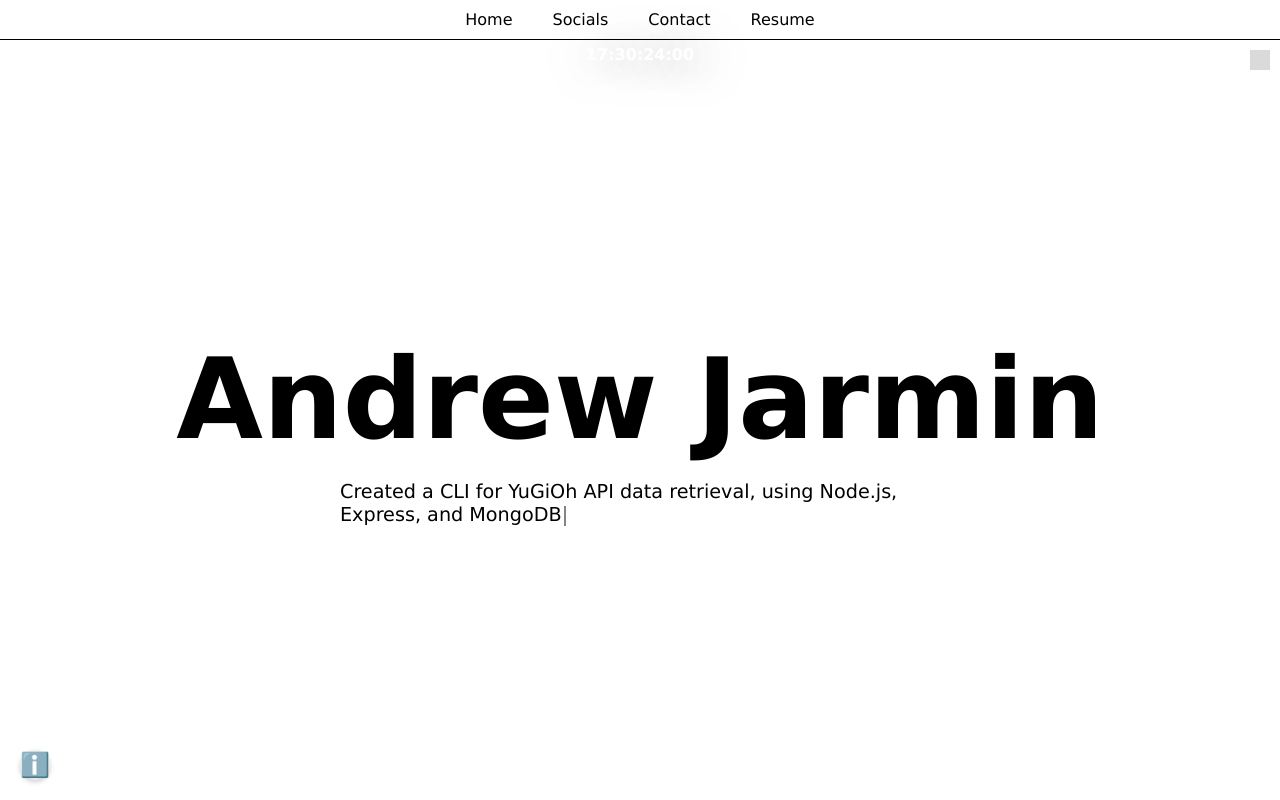
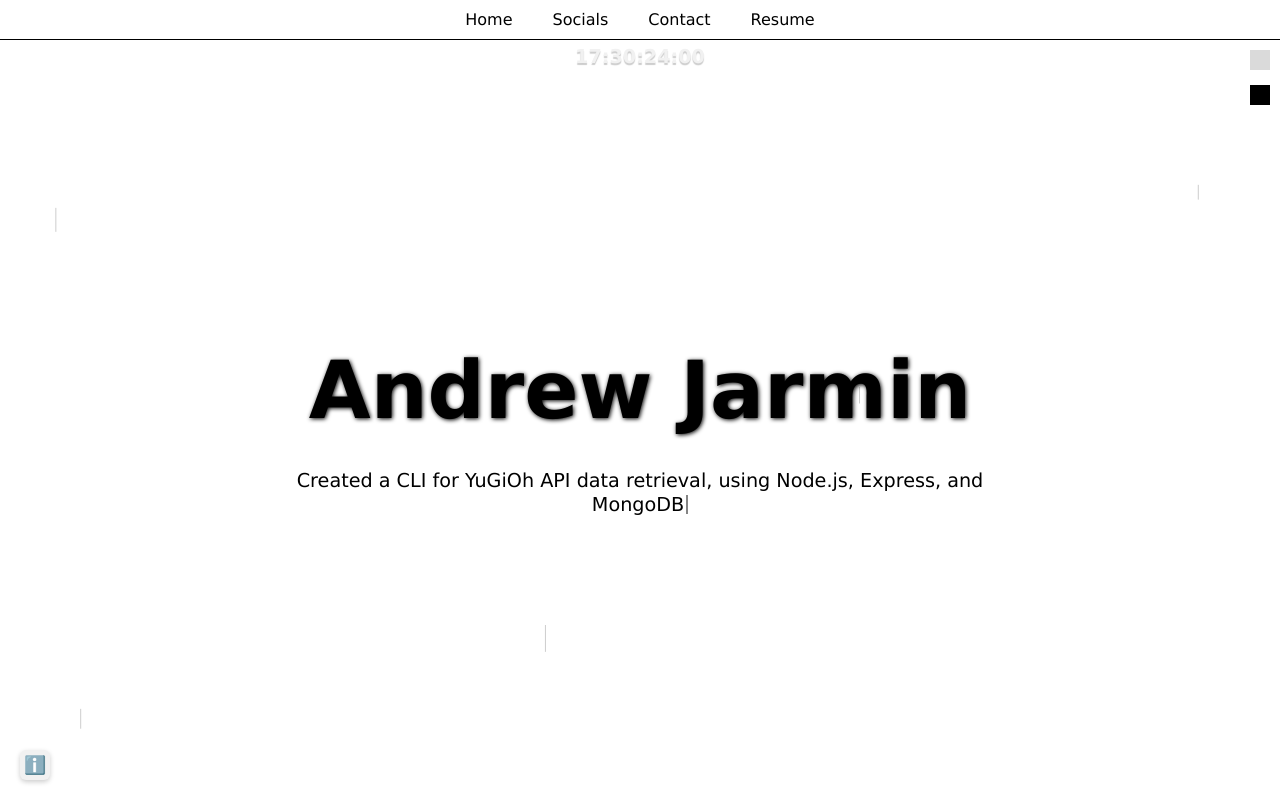
Before and after one commit to AndrewJ99/portfolio25, a plain HTML site: page index.html in a window 1280 px wide. Drawn offline with Linux system fonts and the light colour scheme.

Commit message:
Add files via upload

```diff
--- a/index.html
+++ b/index.html
@@ -18,9 +18,15 @@
 
     <div id="digital-clock"></div>
 
+    <canvas id="rainCanvas"></canvas>
+
     <a href="snakes.html" class="game-link" title="Play Snake Game">
         <div class="game-square"></div>
     </a>
+
+    <button id="theme-toggle" class="theme-toggle" title="Toggle Light/Dark Theme">
+        <div class="theme-square"></div>
+    </button>
 
     <main class="hero" role="main">
         <h1>Andrew Jarmin</h1>
--- a/script.js
+++ b/script.js
@@ -1,3 +1,4 @@
+// Dynamic text functionality
 const dynamicText = document.getElementById('dynamic-text');
 const cursor = document.querySelector('.cursor');
 
@@ -14,7 +15,7 @@ async function fetchParagraphs() {
     try {
         const response = await fetch('paragraphs.json');
         paragraphs = await response.json();
-        loadParagraph(); // This will now use the freshly loaded paragraphs
+        loadParagraph();
         type();
     } catch (error) {
         console.error('Error fetching paragraphs:', error);
@@ -28,8 +29,6 @@ function loadParagraph() {
     } while (newParagraph === currentParagraph && paragraphs.length > 1);
 
     currentParagraph = newParagraph;
-
-    // Reset the typing animation
     currentChar = 0;
     isDeleting = false;
 }
@@ -43,7 +42,6 @@ function type() {
     const current = currentParagraph.substring(0, currentChar);
     dynamicText.textContent = current;
 
-    // Position the cursor
     const textWidth = dynamicText.offsetWidth;
     cursor.style.left = `${textWidth}px`;
 
@@ -59,23 +57,18 @@ function type() {
 
     if (isDeleting && currentChar === 0) {
         isDeleting = false;
-        loadParagraph(); // This will now load a new paragraph every time
-        currentChar = 0; // Reset the current character
+        loadParagraph();
+        currentChar = 0;
     }
 
     currentChar += isDeleting ? -1 : 1;
-    setTimeout(type, isDeleting ? 50 : 25 );
+    setTimeout(type, isDeleting ? 50 : 25);
 }
 
 fetchParagraphs();
-
-// Check for paragraph change every minute
 setInterval(loadParagraph, 60000);
 
-
-
-// CLOCK FEATURE
-// Digital Clock Function
+// Clock functionality
 function updateClock() {
     const now = new Date();
     let hours = now.getHours().toString().padStart(2, '0');
@@ -86,8 +79,84 @@ function updateClock() {
     document.getElementById('digital-clock').textContent = `${hours}:${minutes}:${seconds}:${milliseconds}`;
 }
 
-// Update clock every 10 milliseconds for smoother millisecond display
 setInterval(updateClock, 10);
+updateClock();
 
-// Initial call to display time immediately
-updateClock();
+// Theme toggle functionality
+const themeToggle = document.getElementById('theme-toggle');
+const body = document.body;
+
+themeToggle.addEventListener('click', () => {
+    body.classList.toggle('dark-theme');
+    updateRaindropColor();
+    localStorage.setItem('theme', body.classList.contains('dark-theme') ? 'dark' : 'light');
+});
+
+const savedTheme = localStorage.getItem('theme');
+if (savedTheme === 'dark') {
+    body.classList.add('dark-theme');
+}
+
+// Raindrop effect
+const canvas = document.getElementById('rainCanvas');
+const ctx = canvas.getContext('2d');
+
+function setCanvasSize() {
+    canvas.width = window.innerWidth;
+    canvas.height = window.innerHeight;
+}
+setCanvasSize();
+window.addEventListener('resize', setCanvasSize);
+
+class Raindrop {
+    constructor() {
+        this.x = Math.random() * canvas.width;
+        this.y = 0;
+        this.length = Math.random() * 20 + 10;
+        this.speed = Math.random() * 5 + 2;
+        this.color = body.classList.contains('dark-theme') ? 'rgba(255, 255, 255, 0.2)' : 'rgba(0, 0, 0, 0.2)';
+    }
+
+    fall() {
+        this.y += this.speed;
+        if (this.y > canvas.height) {
+            this.y = 0;
+            this.x = Math.random() * canvas.width;
+        }
+    }
+
+    draw() {
+        ctx.beginPath();
+        ctx.moveTo(this.x, this.y);
+        ctx.lineTo(this.x, this.y + this.length);
+        ctx.strokeStyle = this.color;
+        ctx.lineWidth = 1;
+        ctx.stroke();
+    }
+}
+
+const raindrops = [];
+for (let i = 0; i < 5; i++) {
+    raindrops.push(new Raindrop());
+}
+
+function updateRaindropColor() {
+    const rainColor = body.classList.contains('dark-theme') ? 'rgba(255, 255, 255, 0.2)' : 'rgba(0, 0, 0, 0.2)';
+    raindrops.forEach(drop => {
+        drop.color = rainColor;
+    });
+}
+
+function animate() {
+    ctx.clearRect(0, 0, canvas.width, canvas.height);
+    raindrops.forEach(drop => {
+        drop.fall();
+        drop.draw();
+    });
+    requestAnimationFrame(animate);
+}
+
+animate();
+
+// Initial raindrop color update
+updateRaindropColor();
--- a/styles.css
+++ b/styles.css
@@ -20,19 +20,25 @@ body, html {
 }
 
 h1 {
-    font-size: 7rem;
-    margin-bottom: 1rem;
+    font-size: 5rem; /* Slightly reduced from 7rem for better fit */
+    margin-bottom: 2rem;
+    width: 100%;
+    padding: 0 20px;
+    box-sizing: border-box;
+    text-shadow: 1px 1px 4px #000000;
 }
 
 .dynamic-text-container {
-    display: inline-block;
-    position: relative;
-    max-width: 600px;
-    text-align: left;
+    width: 100%; /* Take full width of the parent */
+    max-width: 800px; /* Limit maximum width for readability */
+    padding: 0 20px;
+    box-sizing: border-box;
+    text-align: center; /* Center the text */
 }
 
 #dynamic-text {
     font-size: 1.2rem;
+    line-height: 1.2; /* Improve readability */
 }
 
 .cursor {
@@ -108,9 +114,9 @@ h1 {
 
 .notification-icon {
     cursor: help;
-    font-size: 1.5rem;
-    background-color: #f0f0f0;
-    border-radius: 50%;
+    font-size: 1.1rem;
+    background-color: #f1f1f1;
+    border-radius: 20%;
     width: 30px;
     height: 30px;
     display: flex;
@@ -316,17 +322,81 @@ h1 {
     top: 40px; /* Adjust based on your header height */
     left: 50%;
     transform: translateX(-50%);
-    font-size: 1rem;
+    font-size: 1.2rem;
     font-weight: bold;
     font-family: Verdana, Geneva, Tahoma, sans-serif;
     background-color: transparent; /* Remove background color */
-    color: #ffffff; /* White text */
+    color: #f1f1f1; /* White text */
     padding: 5px 15px;
     border-radius: 5px;
     z-index: 1000;
     min-width: 200px;
     text-align: center;
     text-shadow:
-        5px 2px 50px #000000
+    0 2px 1px rgba(0,0,0,0.2);
     /* Multiple shadows create depth */
 }
+
+
+
+/* RAIN DROP EFFECT */
+
+#rainCanvas {
+    position: fixed;
+    top: 0;
+    left: 0;
+    width: 100%;
+    height: 100%;
+    z-index: -1; /* Place it behind other content */
+    pointer-events: none; /* Allow clicks to pass through */
+}
+
+
+/* DARK THEME AND LIGHT THEME EFFECT  */
+
+/* ... (previous styles remain the same) ... */
+
+.theme-toggle {
+    position: fixed;
+    top: 85px; /* Position it below the snake game button */
+    right: 10px;
+    z-index: 1000;
+    background: none;
+    border: none;
+    cursor: pointer;
+    padding: 0;
+}
+
+.theme-square {
+    width: 20px;
+    height: 20px;
+    background-color: #000000;
+    transition: transform 0.3s ease;
+}
+
+/* Dark theme styles */
+body.dark-theme {
+    background-color: #1a1a1a;
+    color: #ffffff;
+}
+
+body.dark-theme .sticky-header {
+    background-color: #2c2c2c;
+    border-bottom: 1px solid #ffffff;
+}
+
+body.dark-theme .sticky-header a {
+    color: #ffffff;
+}
+
+body.dark-theme #digital-clock {
+    color: #ffffff;
+    text-shadow:
+        0 0 1px #fff
+}
+
+body.dark-theme .theme-square {
+    background-color: #ffffff;
+}
+
+/* ... (rest of the previous styles remain the same) ... */
```
Also changed, not shown: contact.html (+2 -0 lines), socials.html (+3 -1 lines).
